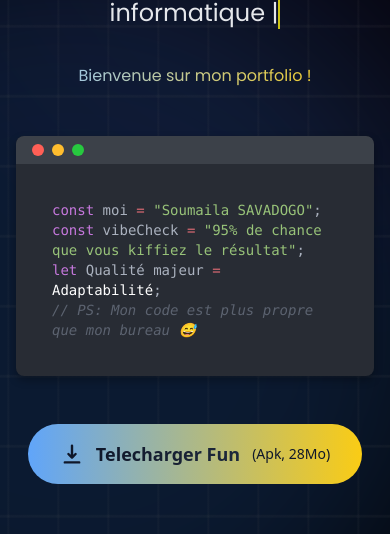
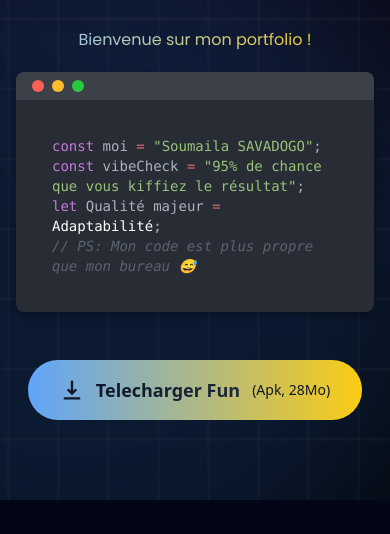
Before and after one commit to 01warrior/portfolio, a React (Vite) app: page / in a window 390 px wide. Shown: the part 379-913 px from the top of the page. Built offline with nearby package versions, Linux system fonts and the light colour scheme.

Commit message:
correction bug menu mobile

```diff
--- a/src/components/App.jsx
+++ b/src/components/App.jsx
@@ -86,12 +86,12 @@ function App() {
 
   <div className="absolute inset-0 bg-grid-animated pointer-events-none" aria-hidden="true"></div>
 
-  <div className="container mx-auto px-4 mt-14 relative">
+  <div className="container mx-auto px-4 mt-5 relative">
 
     <AnimatedText />
 
     {/* Effet de halo autour du MacScreenMockup */}
-    <div className="relative mt-12 lg:mt-10">
+    <div className="relative mt-5 lg:mt-10">
       <div className="absolute -inset-8 bg-gradient-to-r from-purple-500/30 to-blue-500/30 rounded-xl blur-3xl -z-10 animate-glow" />
       <MacScreenMockup>
         <div className="text-sm md:text-lg font-mono p-4 md:p-6">
@@ -112,10 +112,6 @@ function App() {
       href="https://drive.google.com/uc?export=download&id=1G5HeypmtCJVksBTsUK7jetFZG5Z3S0xT"
       download
       className="px-8 py-4 rounded-full bg-gradient-to-r from-blue-400 to-yellow-400 hover:from-yellow-400 hover:to-blue-400 transition-all duration-300 group relative overflow-hidden"
-      onClick={(e) => {
-      e.preventDefault(); // Empêche le comportement par défaut
-      window.location.href = "https://drive.google.com/uc?export=download&id=1G5HeypmtCJVksBTsUK7jetFZG5Z3S0xT";
-  }}
     >
       {/* Effet de lumière au survol */}
       <div className="absolute inset-0 bg-white/10 opacity-0 group-hover:opacity-100 transition-opacity duration-300 blur-md"></div>
@@ -172,7 +168,7 @@ function App() {
       <path
         d="M12.3 184C38 178 120.7 137.7 185 118c78.7-24.1 155.7-17.3 215-9 86.8 12.1 172 37.7 172 37.7"
         stroke="url(#paint-gradient)"
-        stroke-width="30"
+        stroke-width="90"
         stroke-linecap="round"
         fill="none"
         pathLength="1"
@@ -520,7 +516,7 @@ function App() {
         {/* Réseaux sociaux avec animations */}
         <div className="flex-1 flex flex-col justify-center space-y-6">
           {[
-            { name: 'GitHub', icon: <FaGithub className="h-8 w-8" />, color: 'from-blue-900 to-pink-500' ,lien:'https://github.com/01warrior'},
+            { name: 'GitHub', icon: <FaGithub className="h-8 w-8" />, color: 'from-blue-900 to-pink-500' ,lien:'https://github.com/01warrior/'},
             { name: 'LinkedIn', icon: <FaLinkedin className="h-8 w-8" />, color: 'from-blue-950 to-cyan-400',lien:'https://www.linkedin.com/in/savadogo-souma%C3%AFla-6694b9243/' },
             { name: 'Facebook', icon: <FaFacebook className="h-8 w-8" />, color: 'from-sky-900 to-blue-600' ,lien:'https://web.facebook.com/profile.php?id=100092271310878&_rdc=2&_rdr#'}
           ].map((social, index) => (
@@ -550,7 +546,7 @@ function App() {
     <motion.a
       whileHover={{ scale: 1.05 }}
       whileTap={{ scale: 0.95 }}
-      href=""
+      href="#"
       download
       className="px-8 py-4 rounded-full bg-gradient-to-r from-blue-400 to-yellow-400 hover:from-yellow-400 hover:to-blue-400 transition-all duration-300 group relative overflow-hidden"
     >
--- a/src/components/Appbar.jsx
+++ b/src/components/Appbar.jsx
@@ -92,12 +92,12 @@ function Appbar() {
         </div>
 
         {/* Menu Mobile */}
+        {isMenuOpen && ( // Ajout d'un rendu conditionnel
           <motion.div
             initial="closed"
             animate={isMenuOpen ? "open" : "closed"}
             variants={menuVariants}
-          className="lg:hidden absolute top-16 left-0 right-0 bg-gray-900/100 backdrop-blur-sm overflow-hidden"
-
+            className="lg:hidden absolute top-16 left-0 right-0 bg-gray-900/100 backdrop-blur-sm"
           >
             <div className="flex flex-col space-y-4 p-6">
               {navLinks.map((link) => (
@@ -121,7 +121,7 @@ function Appbar() {
                 </motion.div>
               ))}
             </div>
-        </motion.div>
+          </motion.div>)}
       </div>
     </nav>
   );
```
Lines whose indentation alone changed are shown as unchanged.
